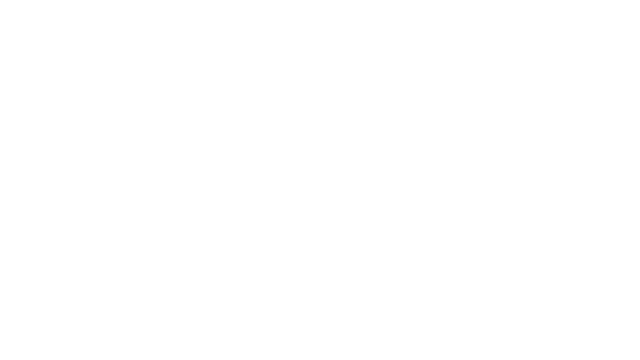
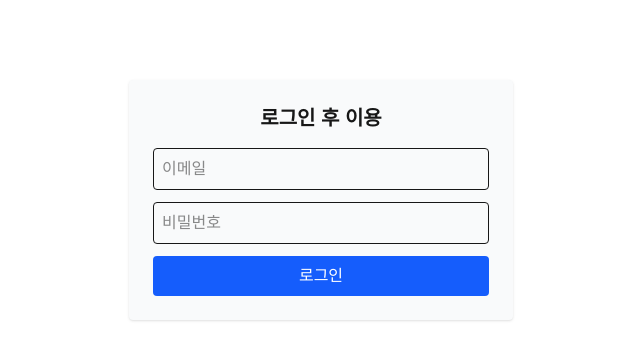
Before and after one commit to SehunPyo/tap-tycoon, a Next.js app: page /change-nickname in a window 1280 px wide. Before the commit this address had no page. Shown: the top 360 px of the page, without its empty margins (319-959 px from the left). Built offline with nearby package versions, Linux system fonts and the light colour scheme.

Commit message:
Update change-nickname.tsx

```diff
--- a/pages/change-nickname.tsx
+++ b/pages/change-nickname.tsx
@@ -1,121 +1,166 @@
 // pages/change-nickname.tsx
-import { useEffect, useState, useCallback } from 'react'
+import { useEffect, useState } from 'react'
 import { supabase } from '../lib/supabaseClient'
-import { useRouter } from 'next/router'
-import type { User } from '@supabase/supabase-js'
+import type { User, AuthError } from '@supabase/supabase-js'
 
 export default function ChangeNickname() {
-  const router = useRouter()
+  // 페이지 로딩 / 사용자 상태
+  const [pageLoading, setPageLoading] = useState(true)
+  const [user, setUser] = useState<User | null>(null)
 
-  // 사용자 & 로딩 상태
-  const [user, setUser] = useState<User | null>(null)
-  const [pageLoading, setPageLoading] = useState(true)
+  // --- 로그인 폼 상태 ---
+  const [email, setEmail] = useState('')
+  const [password, setPassword] = useState('')
+  const [loginError, setLoginError] = useState('')
+  const [loginLoading, setLoginLoading] = useState(false)
 
-  // 닉네임 상태
+  // --- 닉네임 변경 폼 상태 ---
   const [currentNickname, setCurrentNickname] = useState('')
   const [newNickname, setNewNickname] = useState('')
-  const [error, setError] = useState('')
-  const [loading, setLoading] = useState(false)
+  const [nickError, setNickError] = useState('')
+  const [nickLoading, setNickLoading] = useState(false)
 
-  // 닉네임 가져오는 함수 (useCallback으로 메모이제이션)
-  const fetchNicknameForUser = useCallback(async (userId: string) => {
-    const { data, error } = await supabase
-      .from('users')
-      .select('nickname')
-      .eq('id', userId)
-      .single()
-    if (!error && data?.nickname) {
-      setCurrentNickname(data.nickname)
+  // 1) 페이지 최초 로드 시 이미 세션이 있으면 user 세팅 + 닉네임 로드
+  useEffect(() => {
+    const init = async () => {
+      type GetUserResult = { data: { user: User | null }; error: AuthError | null }
+      const { data: { user: existingUser } } = (await supabase.auth.getUser()) as GetUserResult
+
+      if (existingUser) {
+        setUser(existingUser)
+        // 기존 닉네임 가져오기
+        const { data, error } = await supabase
+          .from('users')
+          .select('nickname')
+          .eq('id', existingUser.id)
+          .single()
+        if (!error && data.nickname) {
+          setCurrentNickname(data.nickname)
+        }
+      }
+
+      setPageLoading(false)
     }
+    init()
   }, [])
 
-  useEffect(() => {
-    // 1) 초기 세션 하나만 체크
-    supabase.auth.getSession().then(({ data: { session } }) => {
-      if (session?.user) {
-        setUser(session.user)
-        fetchNicknameForUser(session.user.id)
+  // 로그인 처리
+  const handleLogin = async () => {
+    setLoginError('')
+    setLoginLoading(true)
+
+    const { data, error } = await supabase.auth.signInWithPassword({ email, password })
+    setLoginLoading(false)
+
+    if (error) {
+      setLoginError(error.message)
+      return
+    }
+    if (data.user) {
+      setUser(data.user)
+      // 로그인 직후 닉네임 로드
+      const { data: nickData, error: nickErr } = await supabase
+        .from('users')
+        .select('nickname')
+        .eq('id', data.user.id)
+        .single()
+      if (!nickErr && nickData.nickname) {
+        setCurrentNickname(nickData.nickname)
       }
-      setPageLoading(false)
-    })
+    }
+  }
 
-    // 2) 이후 로그인/로그아웃 이벤트만 처리
-    const { data: listener } = supabase.auth.onAuthStateChange((_, session) => {
-      if (session?.user) {
-        setUser(session.user)
-        fetchNicknameForUser(session.user.id)
-      } else {
-        setUser(null)
-      }
-    })
+  // 닉네임 변경 처리
+  const handleChangeNickname = async () => {
+    setNickError('')
+    const trimmed = newNickname.trim()
 
-    return () => {
-      listener.subscription.unsubscribe()
-    }
-  }, [fetchNicknameForUser])
-
-  const handleChangeNickname = async () => {
-    setError('')
-    if (!user) return
-
-    const trimmed = newNickname.trim()
     if (trimmed.length < 2 || trimmed.length > 10) {
-      setError('닉네임은 2~10자 사이여야 합니다.')
+      setNickError('닉네임은 2~10자 사이여야 합니다.')
       return
     }
     if (trimmed === currentNickname) {
-      setError('현재 닉네임과 동일합니다.')
+      setNickError('현재 닉네임과 동일합니다.')
       return
     }
 
-    setLoading(true)
-    // 중복 확인
+    setNickLoading(true)
+    // 중복 체크
     const { data: exist, error: chkErr } = await supabase
       .from('users')
       .select('id')
       .eq('nickname', trimmed)
       .maybeSingle()
+
     if (chkErr) {
-      setError('중복 확인 중 오류')
-      setLoading(false)
+      setNickError('중복 확인 중 오류가 발생했습니다.')
+      setNickLoading(false)
       return
     }
     if (exist) {
-      setError('이미 사용 중인 닉네임입니다.')
-      setLoading(false)
+      setNickError('이미 사용 중인 닉네임입니다.')
+      setNickLoading(false)
       return
     }
 
-    // 업데이트
+    // 실제 업데이트
     const { error: updErr } = await supabase
       .from('users')
       .update({ nickname: trimmed })
-      .eq('id', user.id)
-    setLoading(false)
+      .eq('id', user!.id)
 
+    setNickLoading(false)
     if (updErr) {
-      setError('변경 중 오류가 발생했습니다.')
+      setNickError('닉네임 변경 중 오류가 발생했습니다.')
     } else {
-      alert('닉네임이 변경되었습니다!')
+      alert('닉네임이 성공적으로 변경되었습니다!')
       setCurrentNickname(trimmed)
       setNewNickname('')
     }
   }
 
-  // 로딩 중
-  if (pageLoading) return <div className="text-center py-20">로딩 중...</div>
-  // 로그인 안 된 경우 /login으로
-  if (!user) {
-    router.replace('/login')
-    return null
+  // 페이지 초기 로딩
+  if (pageLoading) {
+    return <div className="text-center py-20">로딩 중...</div>
   }
 
-  // 닉네임 변경 폼
+  // ① user가 없으면 로그인 폼 렌더
+  if (!user) {
+    return (
+      <div className="max-w-sm mx-auto mt-20 p-6 bg-gray-50 rounded shadow">
+        <h2 className="text-center text-xl font-bold mb-4">로그인 후 이용</h2>
+        <input
+          type="email"
+          placeholder="이메일"
+          value={email}
+          onChange={(e) => setEmail(e.target.value)}
+          className="w-full p-2 mb-3 border rounded"
+        />
+        <input
+          type="password"
+          placeholder="비밀번호"
+          value={password}
+          onChange={(e) => setPassword(e.target.value)}
+          className="w-full p-2 mb-3 border rounded"
+        />
+        {loginError && <p className="text-red-500 text-sm mb-2">{loginError}</p>}
+        <button
+          onClick={handleLogin}
+          disabled={loginLoading}
+          className="w-full bg-blue-600 text-white py-2 rounded disabled:bg-gray-400"
+        >
+          {loginLoading ? '로그인 중…' : '로그인'}
+        </button>
+      </div>
+    )
+  }
+
+  // ② user가 있으면 닉네임 변경 폼 렌더
   return (
     <div className="flex flex-col items-center justify-center min-h-screen bg-white p-4">
       <div className="max-w-sm w-full bg-gray-50 p-6 rounded shadow">
-        <h1 className="text-xl font-bold mb-4 text-center">닉네임 변경</h1>
-        <p className="mb-2">현재: <strong>{currentNickname}</strong></p>
+        <h2 className="text-center text-xl font-bold mb-4">닉네임 변경</h2>
+        <p className="mb-2">현재 닉네임: <strong>{currentNickname}</strong></p>
         <input
           type="text"
           placeholder="새 닉네임"
@@ -123,13 +168,13 @@ export default function ChangeNickname() {
           onChange={(e) => setNewNickname(e.target.value)}
           className="w-full p-2 mb-3 border rounded"
         />
-        {error && <p className="text-red-500 text-sm mb-2">{error}</p>}
+        {nickError && <p className="text-red-500 text-sm mb-2">{nickError}</p>}
         <button
           onClick={handleChangeNickname}
-          disabled={loading}
+          disabled={nickLoading}
           className="w-full bg-green-600 text-white py-2 rounded disabled:bg-gray-400"
         >
-          {loading ? '변경 중…' : '변경하기'}
+          {nickLoading ? '변경 중…' : '변경하기'}
         </button>
       </div>
     </div>
```
